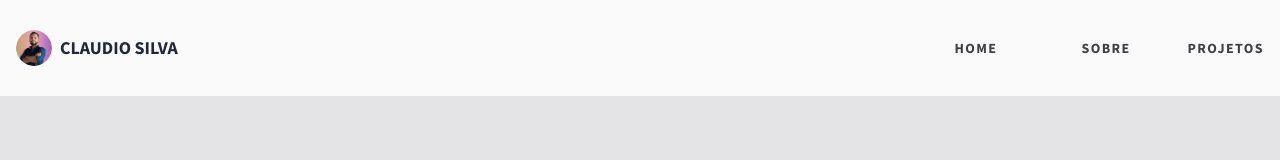
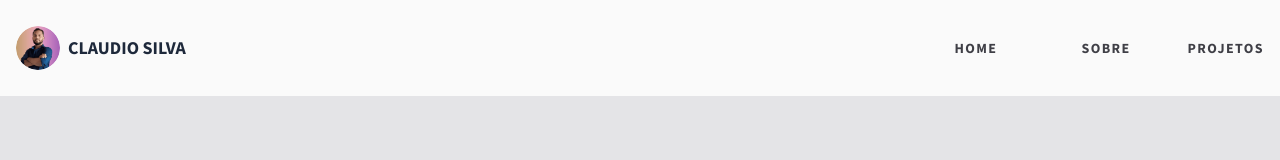
Before and after one commit to dinhoSilwa/claudiosilva, a React (Vite) app: page / in a window 1280 px wide. Shown: the top 160 px of the page. Built offline with nearby package versions, Linux system fonts and the light colour scheme.

Commit message:
Fix(menu) : z-index menu

```diff
--- a/src/components/Menu.tsx
+++ b/src/components/Menu.tsx
@@ -19,9 +19,9 @@ export const Menu = () => {
         <div className="flex items-center gap-2">
           <img
             src={imgLogo}
-            width={36}
-            height={36}
-            alt=""
+            width={44}
+            height={44}
+            alt="imagem de perfil"
             className="rounded-full"
           />
           <h2 className="font-extrabold font-source text-[16px] lg:text-[18px] text-slate-800 hover:text-purple-800">
@@ -29,11 +29,11 @@ export const Menu = () => {
           </h2>
         </div>
 
-        <nav className="md:relative z-10">
+        <nav className="md:relative">
         {
-          !isOpen ? <MenuIcon onClick={()=>setIsOpen(!isOpen)} className="md:hidden"/> : <X className="md:hidden" onClick={()=>setIsOpen(!isOpen)}/>
+          !isOpen ? <MenuIcon onClick={()=>setIsOpen(!isOpen)} className="md:hidden  rounded-full"/> : <X className="md:hidden" onClick={()=>setIsOpen(!isOpen)}/>
         }
-      <ul className={clsx(isOpen ? 'flex flex-col justify-center items-end absolute right-0 top-20 w-screen h-64 md:w-[400px] md:h-20 md:flex-row md:static md:items-center md:bg-zinc-50 bg-slate-100 shadow px-4 ' : "hidden md:flex md:w-[400px] md:h-20 md:flex-row md:static md:items-center md:bg-zinc-50 bg-slate-100" )}>
+      <ul className={clsx(isOpen ? 'flex flex-col justify-center items-end absolute right-0 top-20 w-screen h-64 md:w-[400px] md:h-20 md:flex-row md:static md:items-center md:bg-zinc-50 bg-slate-100 shadow px-4 z-50' : "hidden md:flex md:w-[400px] md:h-20 md:flex-row md:static md:items-center md:bg-zinc-50 bg-slate-100" )}>
             {manuOptions.map(({ item }, index) => (
               <>
                 <li
```
